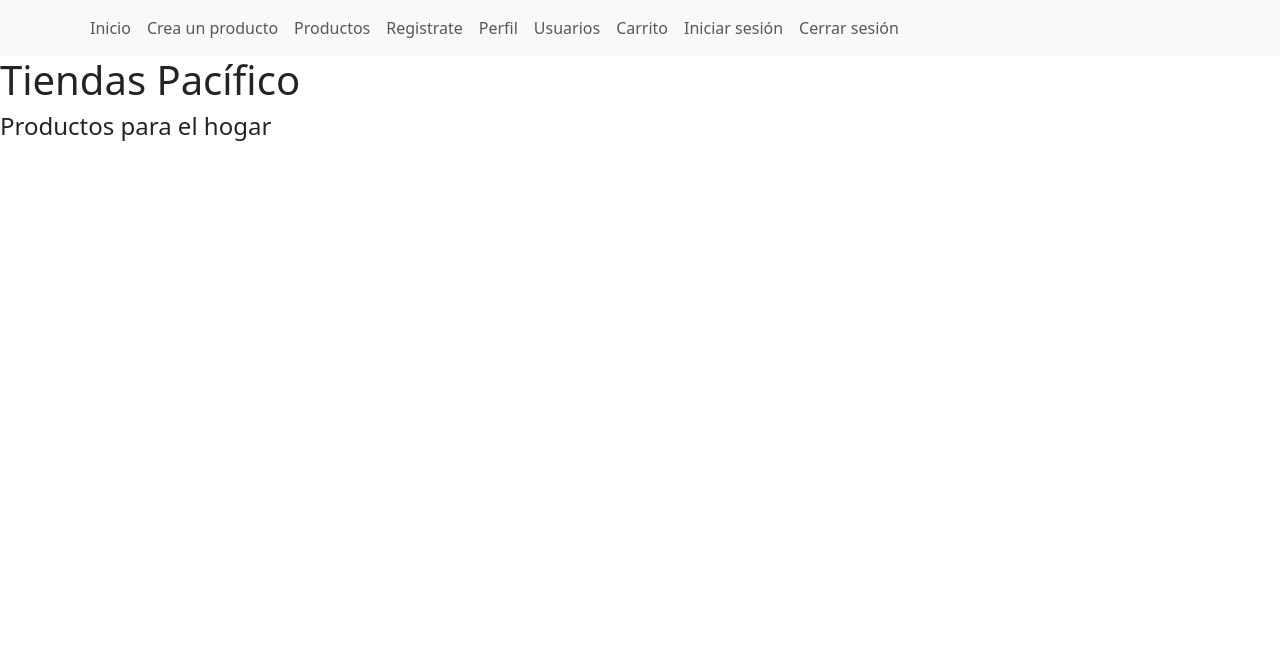
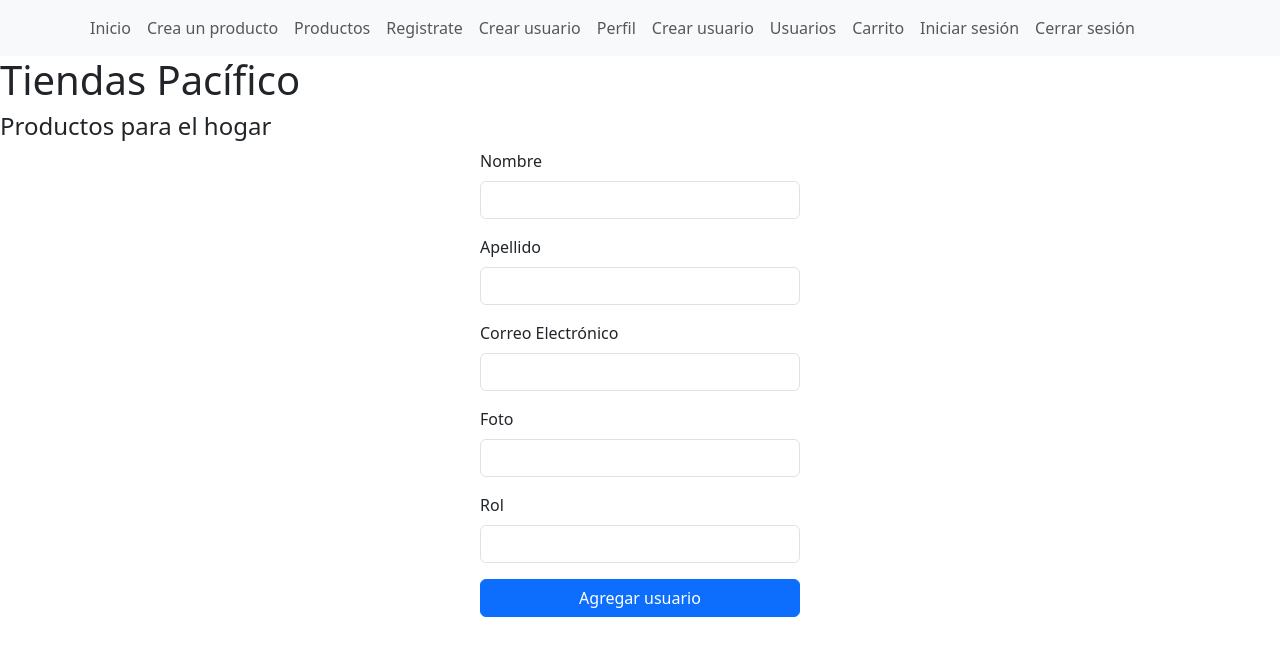
Before and after one commit to MauricioPerezCaram/pacifico-full-stack-react, a React (Vite) app: page /crearusuario in a window 1280 px wide. Shown: the top 656 px of the page. Built offline with nearby package versions, Linux system fonts and the light colour scheme.

Commit message:
formularios crean

```diff
--- a/src/App.jsx
+++ b/src/App.jsx
@@ -6,6 +6,7 @@ import Products from "./components/Products";
 import Users from "./components/Users";
 import { BrowserRouter, Route, Routes } from "react-router-dom";
 import CrearProducto from "./components/CrearProducto";
+import CrearUsuario from "./components/CrearUsuario";
 
 function App() {
   return (
@@ -19,6 +20,7 @@ function App() {
           <Route path="/usuarios" element={<Users />} />
           <Route path="/productos" element={<Products />} />
           <Route path="/crearproducto" element={<CrearProducto />} />
+          <Route path="/crearusuario" element={<CrearUsuario />} />
         </Routes>
       </BrowserRouter>
     </div>
--- a/src/components/CrearProducto.jsx
+++ b/src/components/CrearProducto.jsx
@@ -1,37 +1,107 @@
+import { useState } from "react";
+import axios from "axios";
 import Button from "react-bootstrap/Button";
 import Form from "react-bootstrap/Form";
 
 function CrearProducto() {
+  const [producto, setProducto] = useState({
+    title: "",
+    category: "",
+    price: "",
+    stock: "",
+    image: "",
+    description: "",
+  });
+
+  const handleChange = (e) => {
+    const { name, value } = e.target;
+    setProducto((prevProducto) => ({
+      ...prevProducto,
+      [name]: value,
+    }));
+  };
+
+  const handleSubmit = (e) => {
+    e.preventDefault();
+    axios
+      .post("http://localhost:8080/api/products", producto)
+      .then((res) => {
+        setProducto({
+          title: "",
+          category: "",
+          price: "",
+          stock: "",
+          image: "",
+          description: "",
+        });
+      })
+      .catch((err) => console.log(err));
+  };
+
   return (
-    <div>
-      <Form>
-        <Form.Group className="mb-3 w-25" controlId="formBasicEmail">
+    <div className="d-flex justify-content-center align-items-center">
+      <Form className="w-25" onSubmit={handleSubmit}>
+        <Form.Group className="mb-3" controlId="formBasicTitle">
           <Form.Label>Producto</Form.Label>
-          <Form.Control type="text" />
+          <Form.Control
+            type="text"
+            name="title"
+            required
+            value={producto.title}
+            onChange={handleChange}
+          />
         </Form.Group>
-        <Form.Group className="mb-3 w-25" controlId="formBasicEmail">
+        <Form.Group className="mb-3" controlId="formBasicCategory">
           <Form.Label>Categoría</Form.Label>
-          <Form.Control type="text" />
+          <Form.Control
+            type="text"
+            name="category"
+            value={producto.category}
+            onChange={handleChange}
+          />
         </Form.Group>
-        <Form.Group className="mb-3 w-25" controlId="formBasicEmail">
+        <Form.Group className="mb-3" controlId="formBasicPrice">
           <Form.Label>Precio</Form.Label>
-          <Form.Control type="number" />
+          <Form.Control
+            type="number"
+            name="price"
+            required
+            value={producto.price}
+            onChange={handleChange}
+          />
         </Form.Group>
-        <Form.Group className="mb-3 w-25" controlId="formBasicEmail">
+        <Form.Group className="mb-3" controlId="formBasicStock">
           <Form.Label>Stock</Form.Label>
-          <Form.Control type="number" />
+          <Form.Control
+            type="number"
+            name="stock"
+            value={producto.stock}
+            onChange={handleChange}
+          />
         </Form.Group>
-        <Form.Group className="mb-3 w-25" controlId="formBasicEmail">
+        <Form.Group className="mb-3" controlId="formBasicImage">
           <Form.Label>Imagen</Form.Label>
-          <Form.Control type="text" />
+          <Form.Control
+            type="text"
+            name="image"
+            value={producto.image}
+            onChange={handleChange}
+          />
         </Form.Group>
-        <Form.Group className="mb-3 w-25" controlId="formBasicEmail">
-          <Form.Label>Descripcion</Form.Label>
-          <Form.Control type="text" />
+        <Form.Group className="mb-3" controlId="formBasicDescription">
+          <Form.Label>Descripción</Form.Label>
+          <Form.Control
+            type="text"
+            name="description"
+            value={producto.description}
+            onChange={handleChange}
+          />
         </Form.Group>
-        <Button variant="primary" type="submit">
-          Agregar producto
-        </Button>
+        <div className="d-flex justify-content-center">
+          <Button variant="primary" type="submit">
+            Agregar producto
+          </Button>
+        </div>
       </Form>
     </div>
   );
--- /dev/null
+++ b/src/components/CrearUsuario.jsx
@@ -0,0 +1,101 @@
+import { useState } from "react";
+import axios from "axios";
+import Button from "react-bootstrap/Button";
+import Form from "react-bootstrap/Form";
+
+function CrearUsuario() {
+  const [usuario, setUsuario] = useState({
+    name: "",
+    lastname: "",
+    email: "",
+    photo: "",
+    role: "",
+  });
+
+  const handleChange = (e) => {
+    const { name, value } = e.target;
+    setUsuario((prevUsuario) => ({
+      ...prevUsuario,
+      [name]: value,
+    }));
+  };
+
+  const handleSubmit = (e) => {
+    e.preventDefault();
+    axios
+      .post("http://localhost:8080/api/users", usuario)
+      .then((res) => {
+        console.log("Usuario creado:", res.data);
+        setUsuario({
+          name: "",
+          lastname: "",
+          email: "",
+          photo: "",
+          role: "",
+        });
+      })
+      .catch((err) => console.log(err));
+  };
+
+  return (
+    <div className="d-flex justify-content-center align-items-center ">
+      <Form className="w-25" onSubmit={handleSubmit}>
+        <Form.Group className="mb-3" controlId="formBasicName">
+          <Form.Label>Nombre</Form.Label>
+          <Form.Control
+            type="text"
+            name="name"
+            required
+            value={usuario.name}
+            onChange={handleChange}
+          />
+        </Form.Group>
+        <Form.Group className="mb-3" controlId="formBasicLastname">
+          <Form.Label>Apellido</Form.Label>
+          <Form.Control
+            type="text"
+            name="lastname"
+            required
+            value={usuario.lastname}
+            onChange={handleChange}
+          />
+        </Form.Group>
+        <Form.Group className="mb-3" controlId="formBasicEmail">
+          <Form.Label>Correo Electrónico</Form.Label>
+          <Form.Control
+            type="email"
+            name="email"
+            required
+            value={usuario.email}
+            onChange={handleChange}
+          />
+        </Form.Group>
+        <Form.Group className="mb-3" controlId="formBasicPhoto">
+          <Form.Label>Foto</Form.Label>
+          <Form.Control
+            type="text"
+            name="photo"
+            value={usuario.photo}
+            onChange={handleChange}
+          />
+        </Form.Group>
+        <Form.Group className="mb-3" controlId="formBasicRole">
+          <Form.Label>Rol</Form.Label>
+          <Form.Control
+            type="text"
+            name="role"
+            value={usuario.role}
+            onChange={handleChange}
+          />
+        </Form.Group>
+        <div className="d-grid">
+          <Button variant="primary" type="submit">
+            Agregar usuario
+          </Button>
+        </div>
+      </Form>
+    </div>
+  );
+}
+
+export default CrearUsuario;
--- a/src/components/Navbar.jsx
+++ b/src/components/Navbar.jsx
@@ -22,8 +22,14 @@ function BarraNavegacion() {
             <Nav.Link as={Link} to="/registrate">
               Registrate
             </Nav.Link>
+            <Nav.Link as={Link} to="/crearusuario">
+              Crear usuario
+            </Nav.Link>
             <Nav.Link as={Link} to="/perfil">
               Perfil
+            </Nav.Link>
+            <Nav.Link as={Link} to="/crearusuario">
+              Crear usuario
             </Nav.Link>
             <Nav.Link as={Link} to="/usuarios">
               Usuarios
--- a/src/components/Products.jsx
+++ b/src/components/Products.jsx
@@ -28,6 +28,7 @@ function Products() {
             <img src={each.photo} alt={each.title} />
             <h4>${each.price}</h4>
             <h5>Stock: {each.stock}</h5>
+            <h5>Categoría: {each.category}</h5>
           </div>
         ))}
       </div>
```
